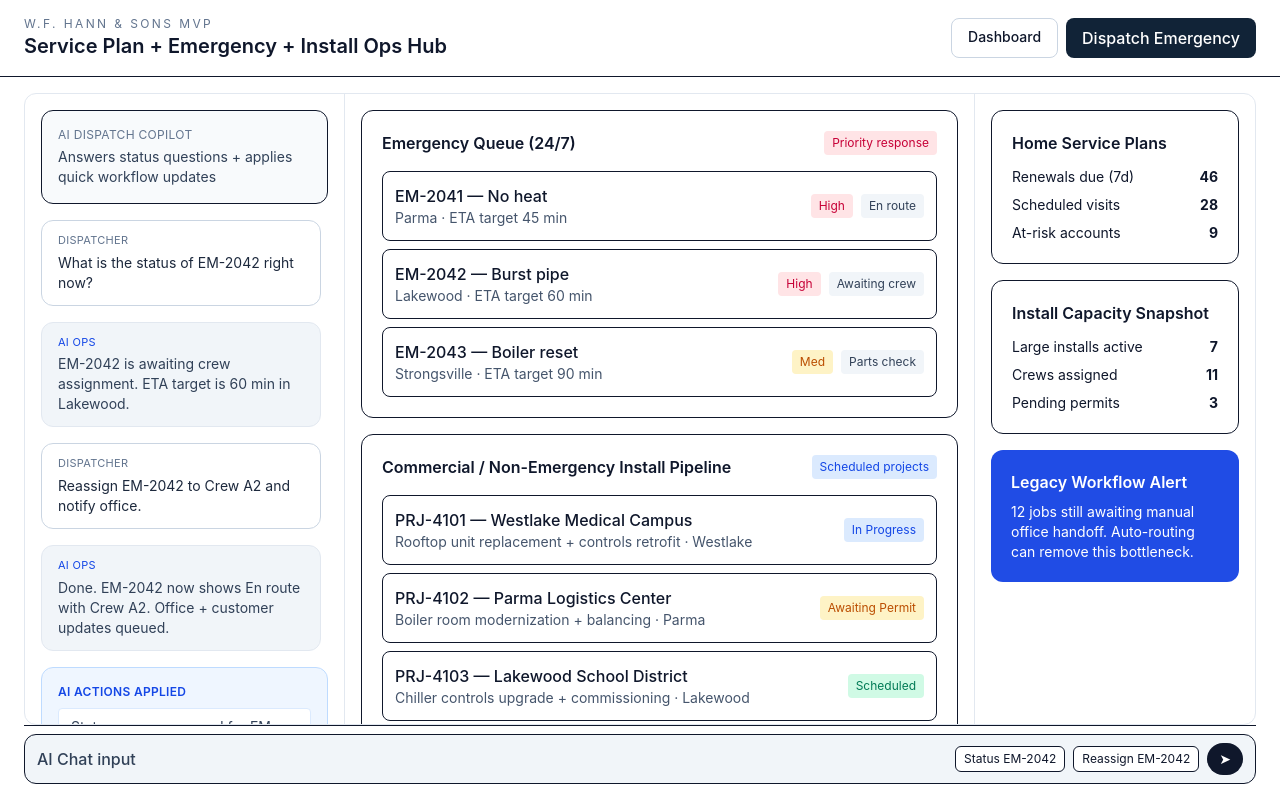
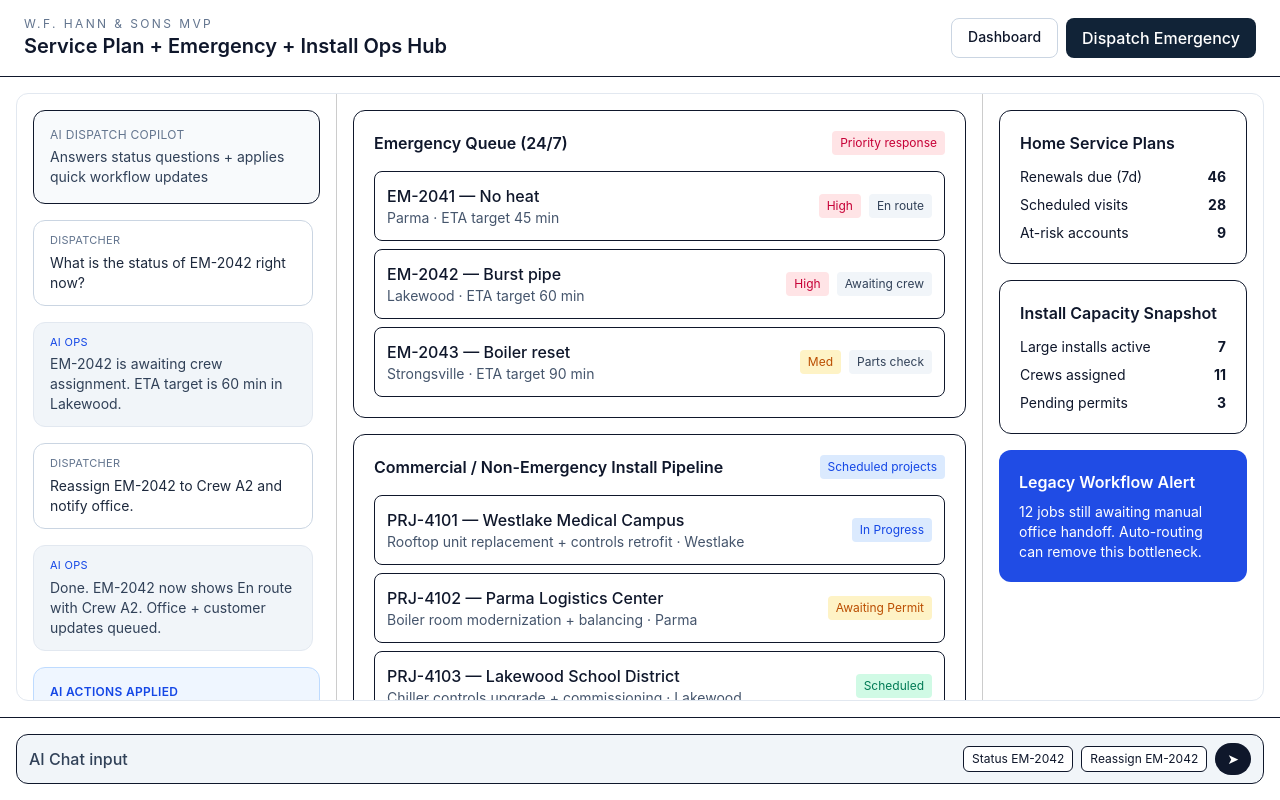
Before and after one commit to madebyporter/mvp-wf-hann, a Nuxt app: page / in a window 1280 px wide. Built offline with nearby package versions, Linux system fonts and the light colour scheme.

Commit message:
Remove parent padding, use divided columns, and pad footer input area

```diff
--- a/app/pages/index.vue
+++ b/app/pages/index.vue
@@ -1,8 +1,8 @@
 <template>
-  <div class="parent h-full max-h-dvh flex flex-col min-h-0 overflow-hidden px-6 py-4">
-    <div class="main flex-1 min-h-0 grid gap-0 xl:grid-cols-[320px_minmax(0,1fr)_280px] overflow-hidden border border-slate-200 rounded-xl">
+  <div class="parent h-full max-h-dvh flex flex-col min-h-0 overflow-hidden">
+    <div class="main flex-1 min-h-0 grid gap-0 xl:grid-cols-[320px_minmax(0,1fr)_280px] xl:divide-x xl:divide-black/20 overflow-hidden border border-slate-200 rounded-xl m-4">
       <!-- AI chat rail (mocked but action-oriented) -->
-      <aside class="chat-window h-full min-h-0 overflow-y-auto p-4 space-y-4 border-r border-slate-200">
+      <aside class="chat-window h-full min-h-0 overflow-y-auto p-4 space-y-4">
         <div class="rounded-xl border p-4 bg-slate-50">
           <p class="text-xs uppercase tracking-wide text-slate-500">AI Dispatch Copilot</p>
           <p class="mt-1 text-sm text-slate-700">Answers status questions + applies quick workflow updates</p>
@@ -29,7 +29,7 @@
       </aside>
 
       <!-- Main ops center -->
-      <section class="jobqueue h-full min-h-0 overflow-y-auto p-4 space-y-4 border-r border-slate-200">
+      <section class="jobqueue h-full min-h-0 overflow-y-auto p-4 space-y-4">
         <div class="rounded-xl border p-5">
           <div class="flex items-center justify-between gap-3">
             <h2 class="font-semibold">Emergency Queue (24/7)</h2>
@@ -113,7 +113,7 @@
     </div>
 
     <!-- AI input strip (mocked) -->
-    <footer class="footer border-t pt-2 shrink-0 bg-white">
+    <footer class="footer border-t p-4 shrink-0 bg-white">
       <div class="chat-input rounded-xl border bg-slate-100 px-3 py-2 flex items-center gap-2">
         <span class="text-slate-700 font-medium mr-auto">AI Chat input</span>
         <button class="text-xs rounded-md border bg-white px-2 py-1 hover:bg-slate-50" @click="runDemo('status')">Status EM-2042</button>
```
